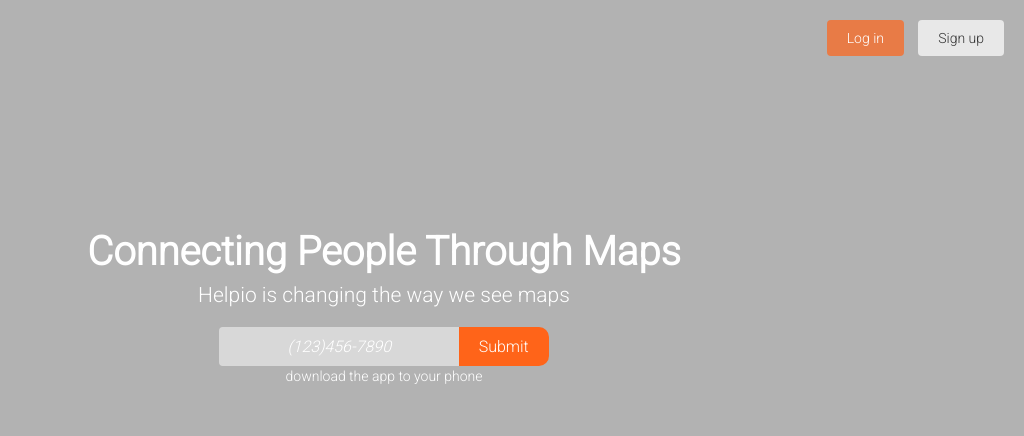
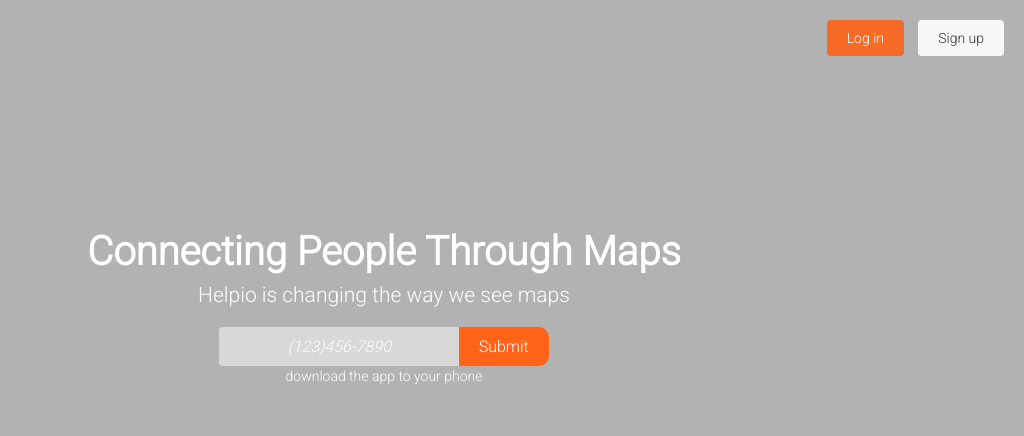
Before and after one commit to helpio/helpio.github.io, a plain HTML site: page index2.html in a window 1280 px wide. Shown: the top 436 px of the page, 256-1280 px from the left. Drawn offline with nearby package versions, Linux system fonts and the light colour scheme.

Commit message:
Fix bug of signup and login button

```diff
--- a/css/styles.css
+++ b/css/styles.css
@@ -816,7 +816,7 @@ Hero
     right: 0;
     z-index: -1;
 }
-.hero::before {
+.hero .hero-content::before {
   content: '';
   position: absolute;
   top: 0;
@@ -829,7 +829,7 @@ Hero
   -webkit-transition-duration: 300ms;
   transition-duration: 300ms;
 }
-.hero .hero-content {
+.hero .parallax {
     color: #FFFFFF;
 }
 .hero .parallax img {
@@ -840,23 +840,31 @@ Hero
     padding: 10px 0 60px 0;
     width: 120%;
 }
+.hero .logo-helpio {
+    position: absolute;
+    z-index: 1;
+    top: 20px;
+    left: 50px;
+}
 .hero .login-button {
     position: absolute;
+    z-index: 1;
     top: 20px;
     right: 120px;
     padding: 10px 20px;
     border-radius: 4px;
-    background: rgba(255,100,25,0.7);
+    background: rgba(255, 100, 25, 0.9);
     color: #FFFFFF;
     border: none;
 }
 .hero .signup-button{
     position: absolute;
+    z-index: 1;
     top: 20px;
     right: 20px;
     padding: 10px 20px;
     border-radius: 4px;
-    background: rgba(255,255,255,0.7);
+    background: rgba(255, 255, 255, 0.9);
     color: #333333;
     border: none;
 }
@@ -923,11 +931,6 @@ Hero
 .hero .send-link:hover {
     color: rgb(255, 255, 255);
     background-color: rgb(235, 80, 5);
-}
-.hero .logo-helpio {
-    position: absolute;
-    top: 20px;
-    left: 50px;
 }
 
 /*====================
```
